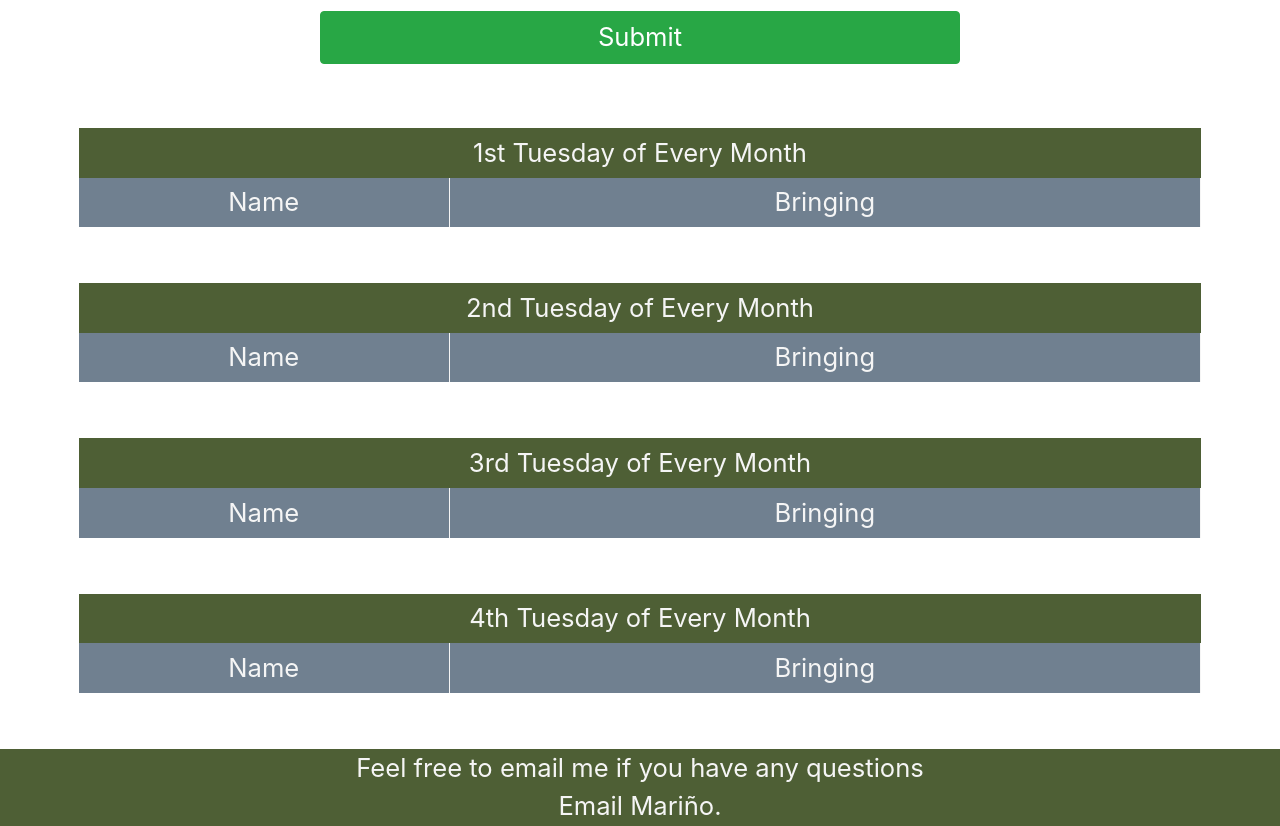
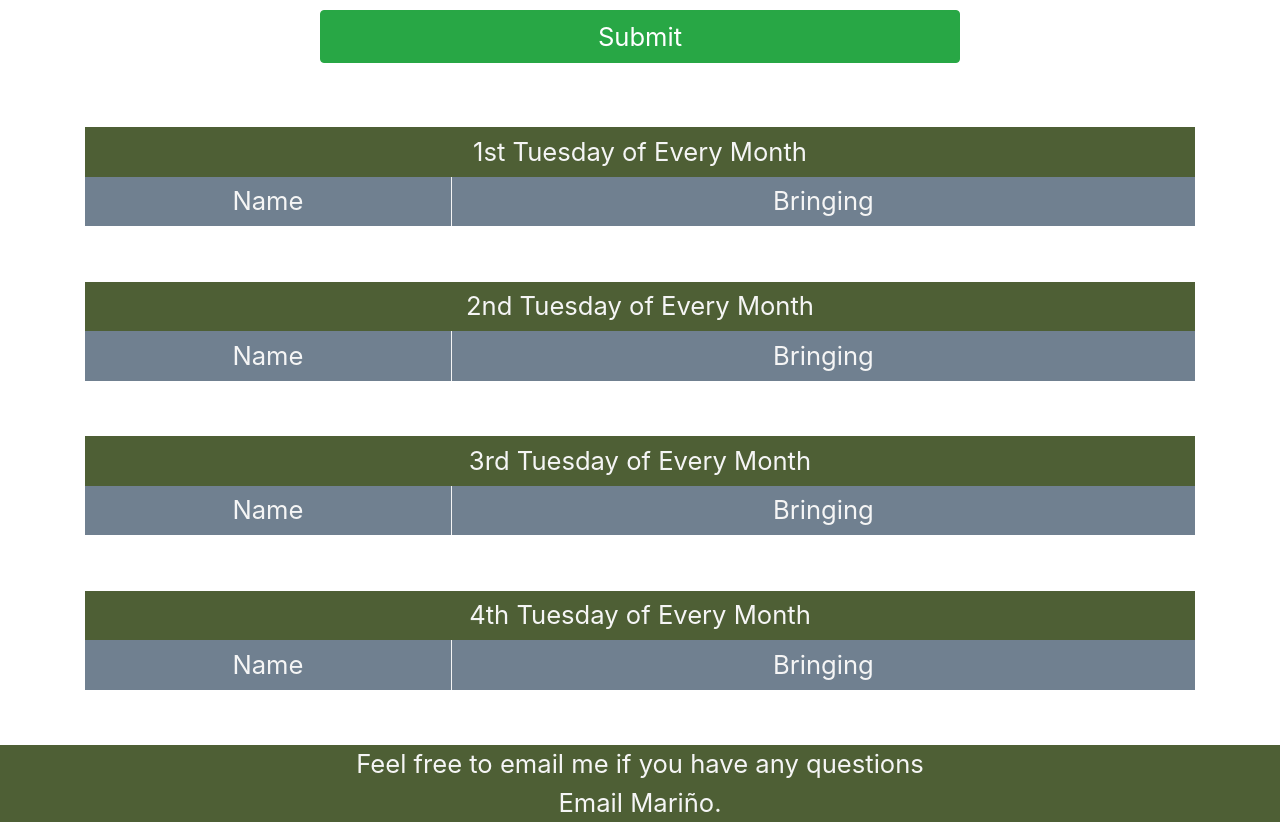
Before and after one commit to PMCarranza/cba, a plain HTML site: page index.html in a window 1280 px wide. Shown: the part 580-1406 px from the top of the page. Drawn offline with nearby package versions, Linux system fonts and the light colour scheme; no server answers.

Commit message:
adds class to each table and manages the width of the tables instead of the container and adds right border stroke to name th-name instead of th

```diff
--- a/index.html
+++ b/index.html
@@ -88,7 +88,7 @@
 
         <section class="container">
 
-            <table>
+            <table class ="tablas">
                 <p class="tr-head">1st Tuesday of Every Month</p>
                 <tr>
                     <th class="th-name">Name</th>
@@ -98,7 +98,7 @@
                 </tbody>
             </table>
 
-            <table>
+            <table class ="tablas">
                 <p class="tr-head">2nd Tuesday of Every Month</p>
                 <tr>
                     <th class="th-name">Name</th>
@@ -108,7 +108,7 @@
                 </tbody>
             </table>
 
-            <table>
+            <table class ="tablas">
                 <p class="tr-head">3rd Tuesday of Every Month</p>
                 <tr>
                     <th class="th-name">Name</th>
@@ -118,7 +118,7 @@
                 </tbody>
             </table>
 
-            <table>
+            <table class ="tablas">
                 <p class="tr-head">4th Tuesday of Every Month</p>
                 <tr>
                     <th class="th-name">Name</th>
--- a/style/style.css
+++ b/style/style.css
@@ -70,10 +70,6 @@ h2{
     flex: 1 0 auto;
 }
 
-.container{
-    max-width: 90%;
-}
-
 main{
     display: flex;
     flex-direction: column;
@@ -133,6 +129,10 @@ div.dropdown.show > div:hover{
     margin: 5% 0;
 }
 
+.tablas{
+    max-width: 100%;
+}
+
 .tr-head{
     font-size: 2vw;
     color: whitesmoke;
@@ -151,7 +151,6 @@ table{
 
 th{
     text-align: center;
-    border-right: 1px solid whitesmoke;
     color: whitesmoke;
     background-color: slategray;
     padding: .5%;
@@ -159,6 +158,7 @@ th{
 
 .th-name{
     width: 33%;
+    border-right: 1px solid whitesmoke;
 }
 
 td{
```
